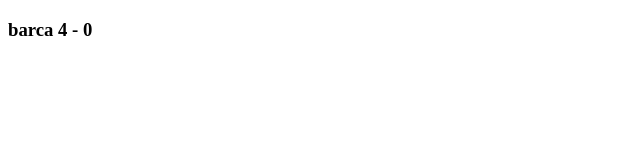
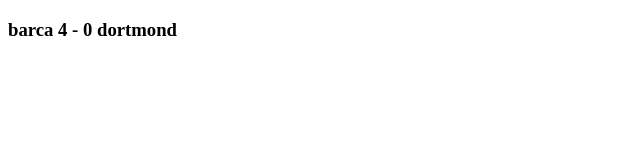
Before and after one commit to moahmmed-el-khaiari/tpgit2, a plain HTML site: page users.html in a window 1280 px wide. Shown: the whole page, without its empty margins (0-640 px from the left). Drawn offline with Linux system fonts and the light colour scheme.

Commit message:
dortmond

```diff
--- a/users.html
+++ b/users.html
@@ -6,6 +6,6 @@
     <title>Document</title>
 </head>
 <body>
-    <h3>    barca 4 - 0     </h3>
+    <h3>    barca 4 - 0  dortmond   </h3>
 </body>
 </html>
```
Also changed, not shown: 1 other file.
